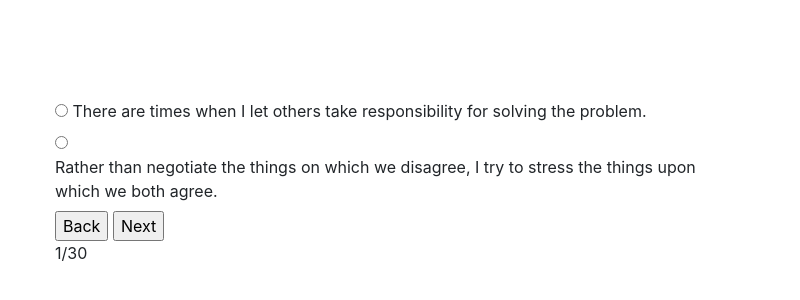
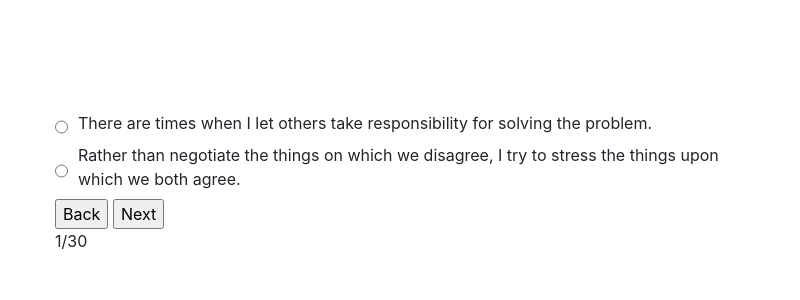
Before and after one commit to hevansDev/T-KCMI, an Electron app: page pages/questions.html in a window 800 px wide. Shown: the part 210-510 px from the top of the page. Drawn offline with Linux system fonts and the light colour scheme.

Commit message:
Tweaked questions and results pages

```diff
--- a/css/style.css
+++ b/css/style.css
@@ -4,3 +4,8 @@
   left: 50%;
   transform: translate(-50%, -50%);
 }
+
+.question {
+  display: flex;
+  gap: 10px;
+}
--- a/pages/questions.html
+++ b/pages/questions.html
@@ -10,10 +10,15 @@
 <body>
     <div class="container" id="focus">
         <form>
-            <input type="radio" id="optionA" name="questionForm" value="A">
-            <label id="answerA" for="optionA"></label><br>
-            <input type="radio" id="optionB" name="questionForm" value="B">
-            <label id="answerB" for="optionB"></label><br>
+            <div class="question">
+                <input type="radio" id="optionA" name="questionForm" value="A">
+                <label id="answerA" for="optionA"></label>
+            </div>
+            <div class="question">
+                <input type="radio" id="optionB" name="questionForm" value="B">
+                <label id="answerB" for="optionB"></label>
+            </div>
+
             <input type="button" value="Back" onclick="prevQuestion()">
             <input type="button" value="Next" onclick="nextQuestion()">
             <p id="question">0/30</p>
```
Also changed, not shown: pages/results.html (+1 -0 lines).
